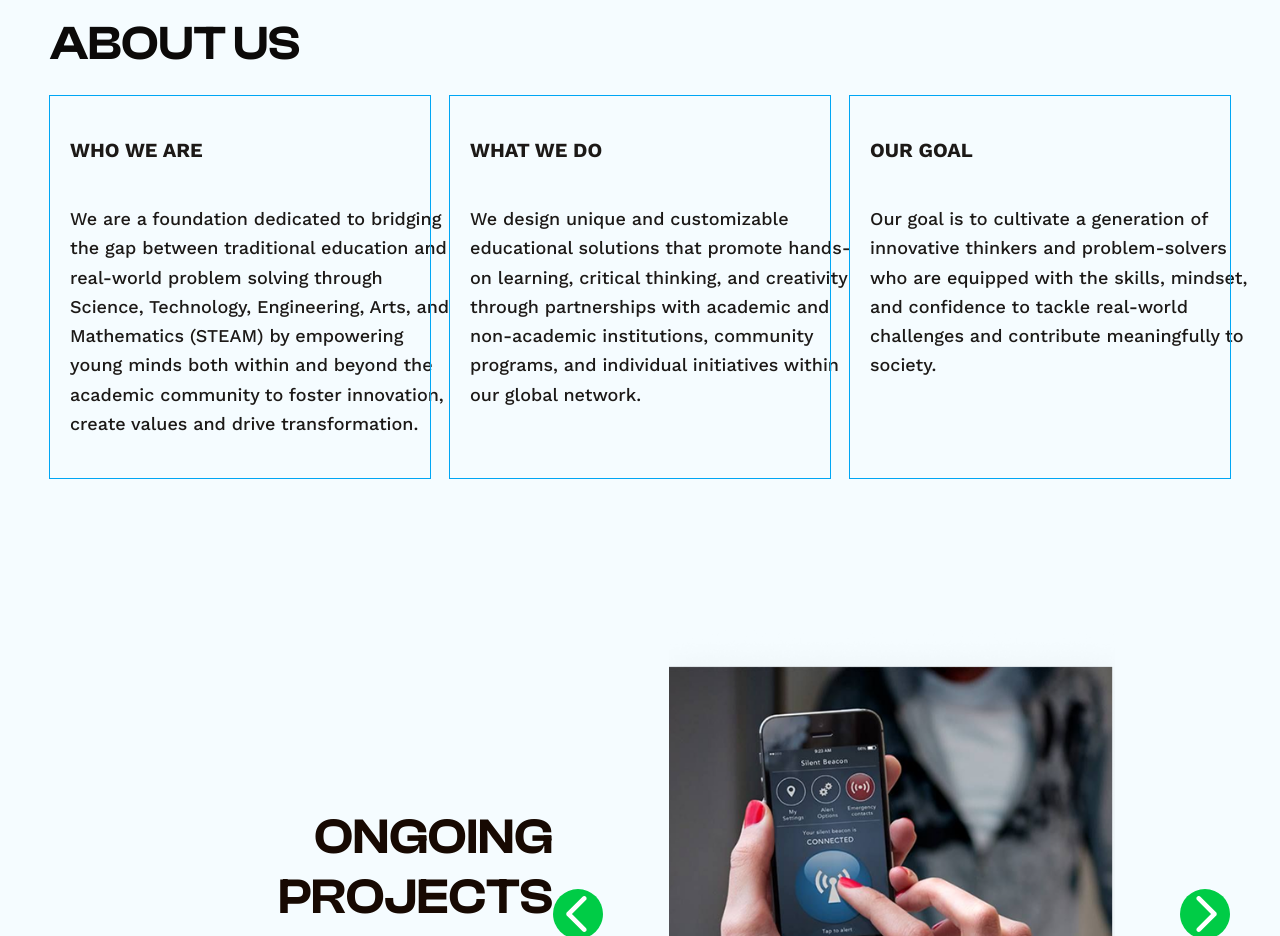
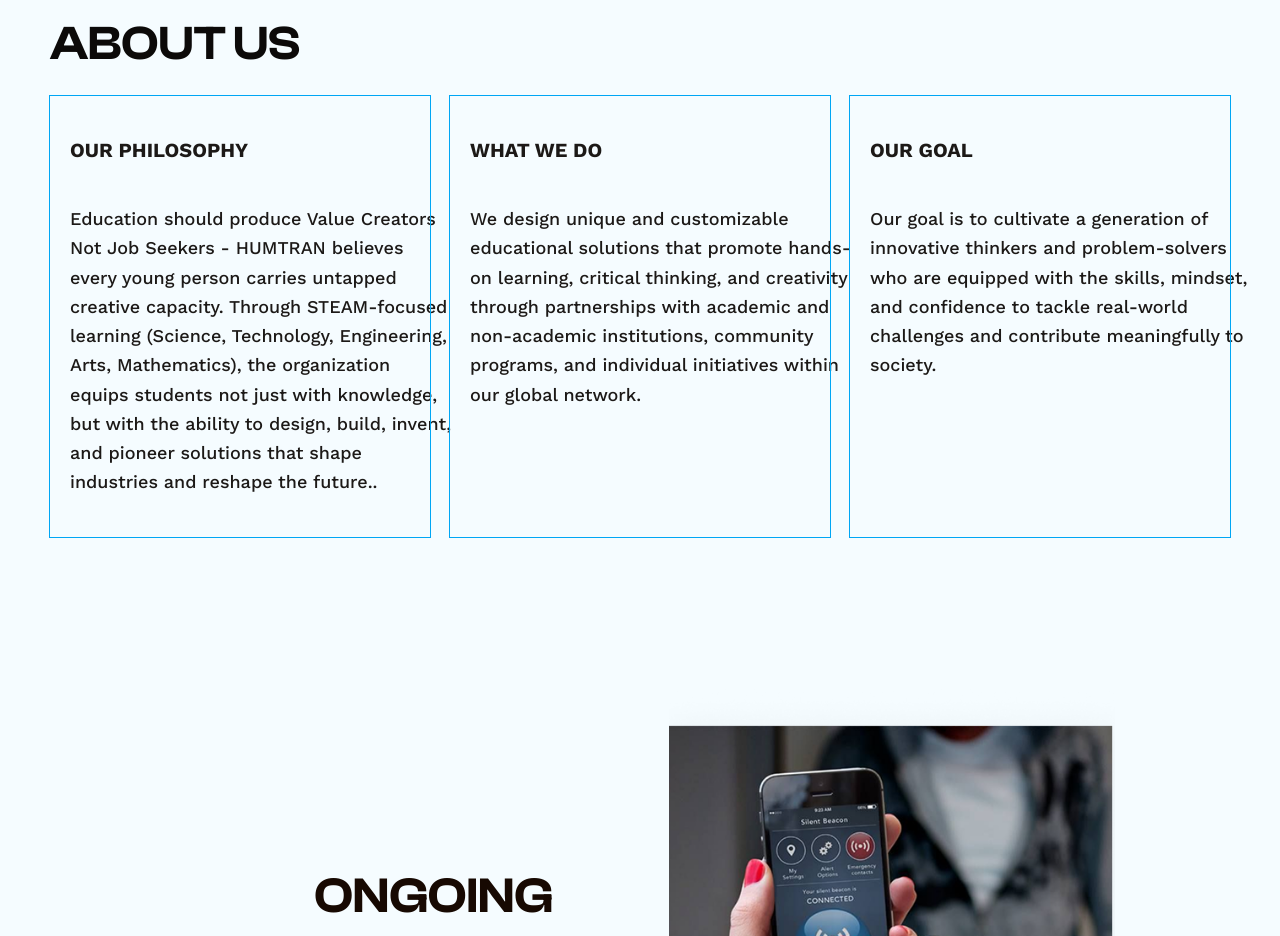
Before and after one commit to HUMTRAN/HUMTRAN-Site, a Next.js app: page / in a window 1280 px wide. Shown: the part 860-1796 px from the top of the page. Built offline with nearby package versions, Linux system fonts and the light colour scheme.

Commit message:
Update About Us section content and philosophy

```diff
--- a/about-section.tsx
+++ b/about-section.tsx
@@ -2,8 +2,8 @@
 
 const aboutUsData = [
     {
-        title: "WHO WE ARE",
-        description: "We are a foundation dedicated to bridging the gap between traditional education and real-world problem solving through Science, Technology, Engineering, Arts, and Mathematics (STEAM) by empowering young minds both within and beyond the academic community to foster innovation, create values and drive transformation."
+        title: "OUR PHILOSOPHY",
+        description: "Education should produce Value Creators Not Job Seekers - HUMTRAN believes every young person carries untapped creative capacity. Through STEAM-focused learning (Science, Technology, Engineering, Arts, Mathematics), the organization equips students not just with knowledge, but with the ability to design, build, invent, and pioneer solutions that shape industries and reshape the future.."
     },
     {
         title: "WHAT WE DO",
```
